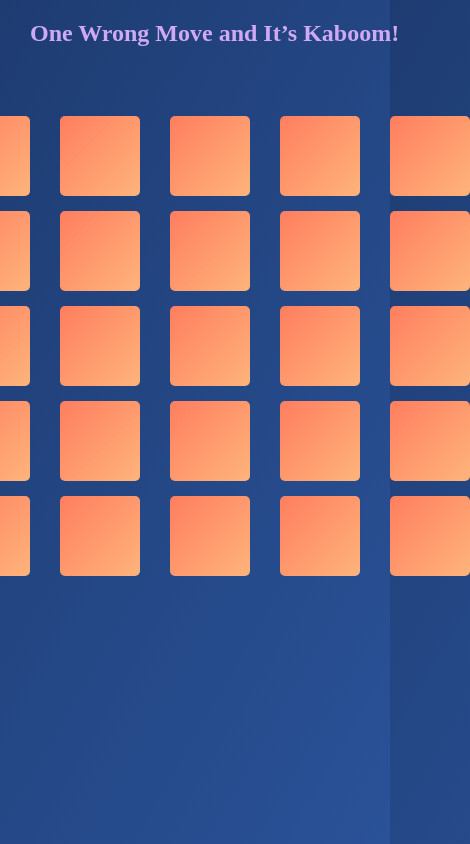
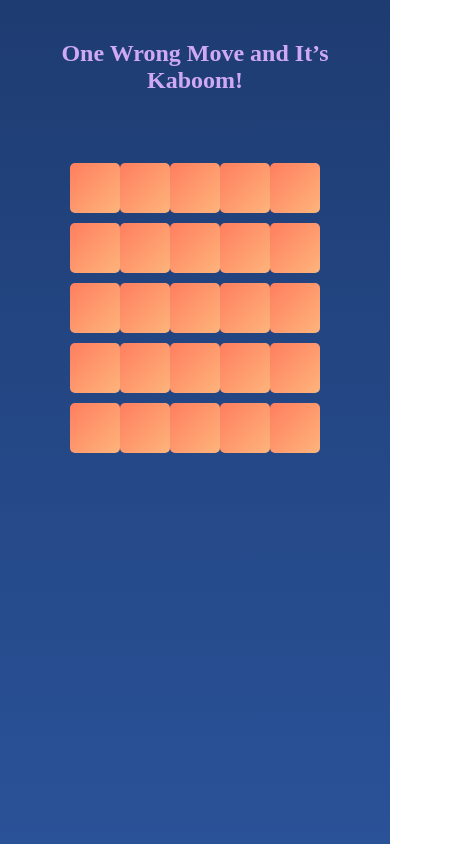
Before and after one commit to Prakash453345/MINE_DODGER, a plain HTML site: page index.html in a window 390 px wide. Shown: the whole page, 470 px wide, since content can reach past the window. Drawn offline with Linux system fonts and the light colour scheme.

Commit message:
Update style.css

```diff
--- a/style.css
+++ b/style.css
@@ -10,6 +10,7 @@ body {
     display: grid;
     justify-content: center;
 }
+
 
 .btn {
     margin-left: 30px;
@@ -49,28 +50,30 @@ h2 {
 }
 
 
-/* @media screen and (max-width: 768px) {
+@media screen and (max-width: 768px) {
+    body {
+
+        background: linear-gradient(to bottom, #1e3c72, #2a5298);
+    }
+
+    #total {
+        padding: 20px;
+        grid-template-columns: 1fr; /* Stack elements in one column */
+        justify-items: center;
+    }
 
     h2 {
         margin-left: 0;
-        text-align: center;
-    }
-
-
-    #total {
-        padding: 20px;
-        grid-template-columns: 1fr;
+        text-align: center; /* Center h2 for mobile */
     }
 
 
     .btn {
+        width: 60px;
+        height: 60px;
         margin-left: 0;
-        width: 70px;
-        height: 70px;
         margin-bottom: 10px;
-        font-size: 14px;
     }
-
 
     .restart-button {
         padding: 10px 20px;
@@ -79,17 +82,18 @@ h2 {
 }
 
 @media screen and (max-width: 480px) {
+    body {
+        background: linear-gradient(to bottom, #1e3c72, #2a5298);
+    }
 
     .btn {
-        width: 60px;
-        height: 60px;
+        width: 50px;
+        height: 50px;
         font-size: 12px;
     }
-
 
     .restart-button {
         padding: 8px 15px;
         font-size: 12px;
     }
 }
- */
```
